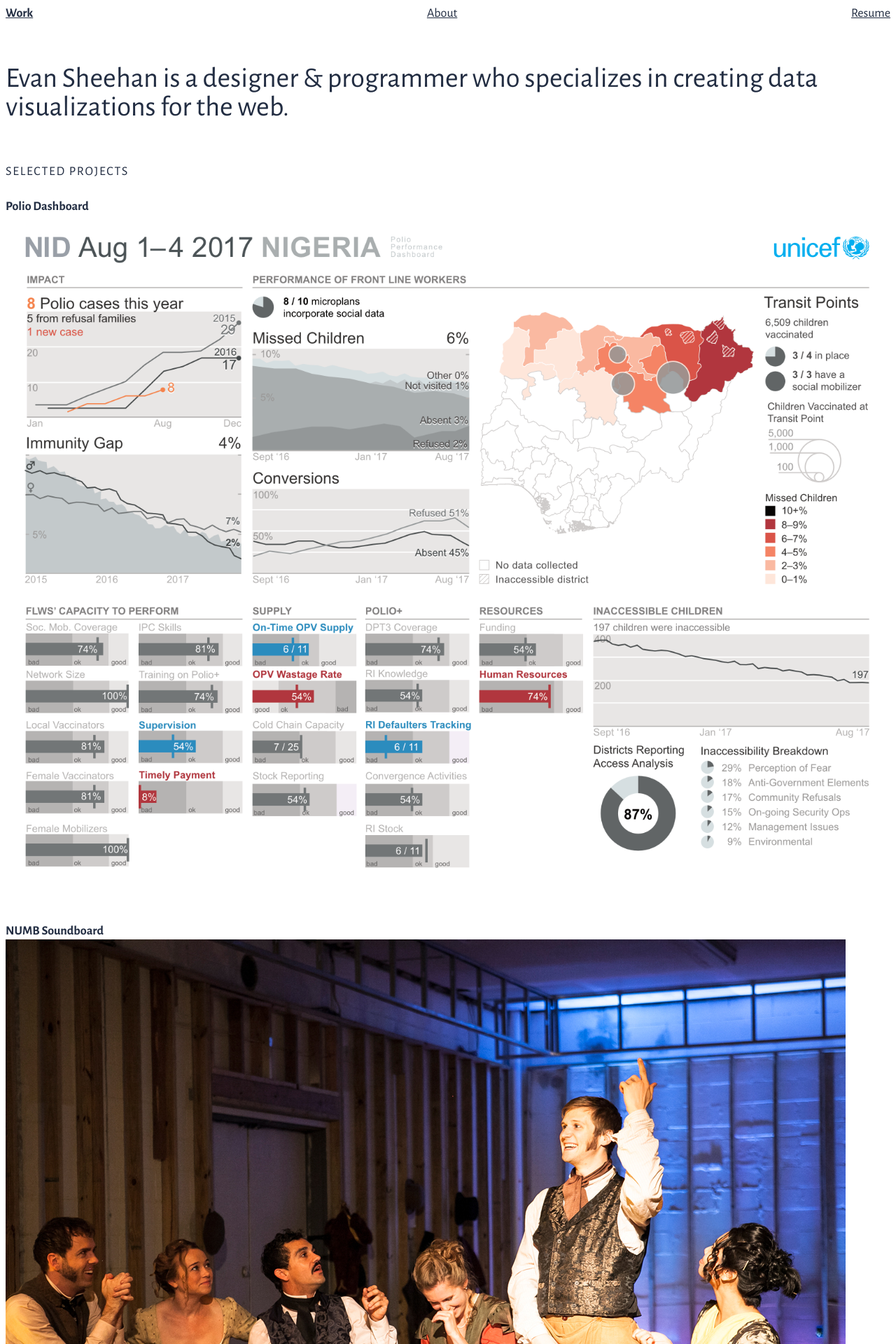
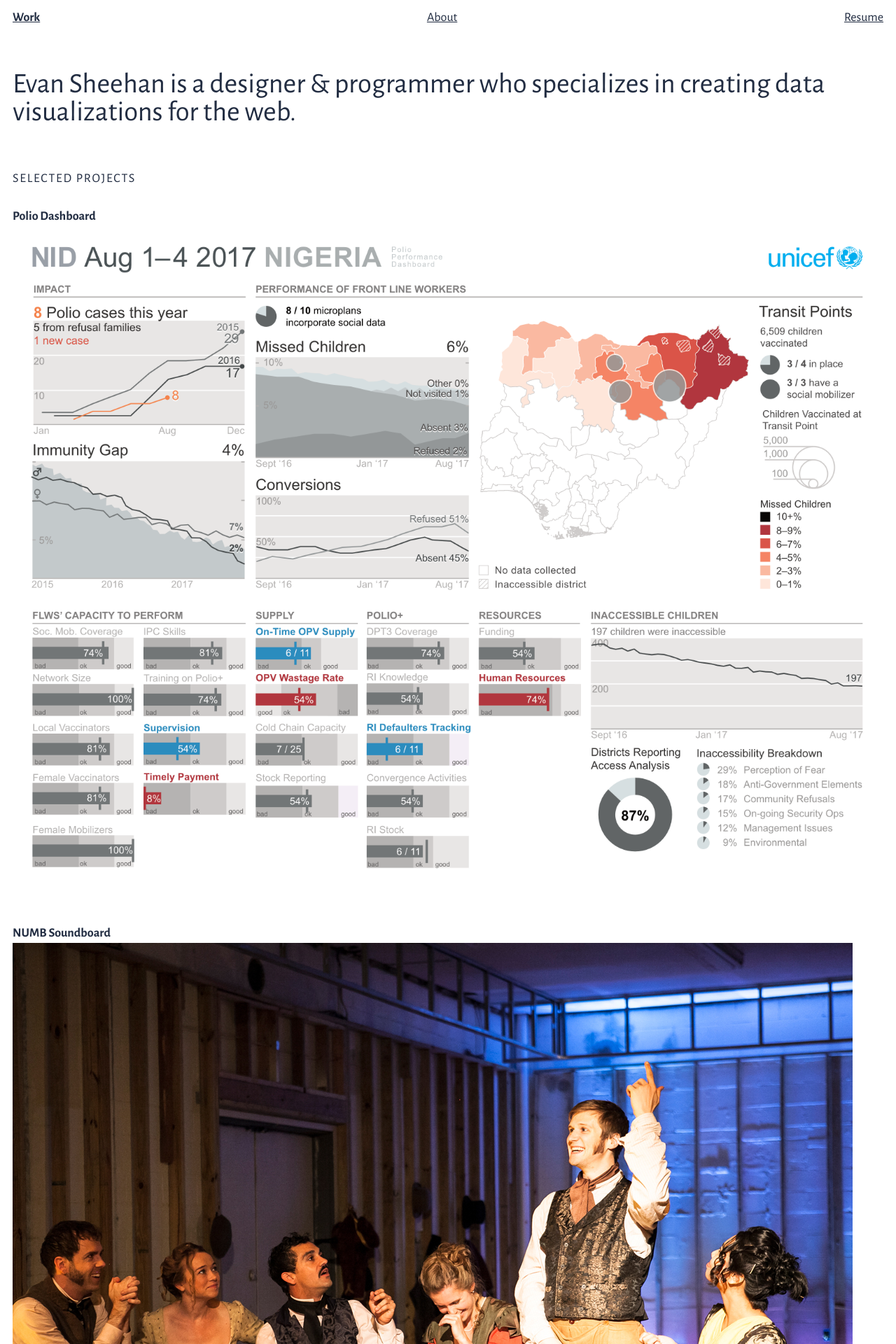
Before and after one commit to darthmall/darthmall.github.io, a Jekyll site: the page built from index.html, in a window 1280 px wide. Shown: the top 1920 px of the page at 70% size. Built offline with Jekyll 4.4.1, drawn with Linux system fonts in a browser that asks for light colours; nearby versions of some CDN libraries.

Commit message:
Increase margins and spacing

```diff
--- a/_includes/header.html
+++ b/_includes/header.html
@@ -10,4 +10,6 @@
   <script src="https://use.fontawesome.com/16ccd9e889.js"></script>
 </head>
 <body class="{{ page.classes }}">
-  {% include navigation.html %}
+  <header>
+    {% include navigation.html %}
+  </header>
--- a/_sass/typography.sass
+++ b/_sass/typography.sass
@@ -3,6 +3,10 @@
 
 =bold
   font-weight: 700
+
+=side-margins
+  padding-left: ms(0)
+  padding-right: ms(0)
 
 html
   font-size: 100%
@@ -13,7 +17,18 @@ body
   font-weight: 400
   font-size: $font-size
   line-height: $line-height
-  margin: ms(-2)
+  margin: 0
+
+header
+  padding-top: ms(-1)
+  +side-margins
+
+main
+  +side-margins
+
+footer
+  padding-bottom: ms(1)
+  +side-margins
 
 h2
   +light
--- a/_sass/variables.sass
+++ b/_sass/variables.sass
@@ -3,7 +3,7 @@ $sans-serif: "Alegreya Sans", sans-serif
 $modularscale: (base: 1em, ratio: 1.5)
 $font-size: 1.125em
 
-$line-height: 1.3
+$line-height: ms(1)
 $gutter: ms(-1)
 
 $primary-color: #ff7473
```
